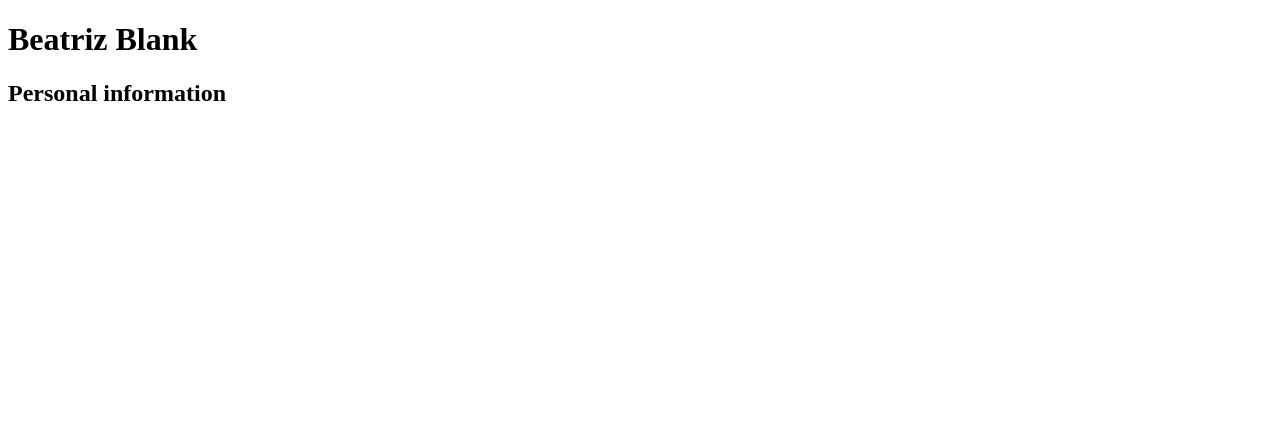
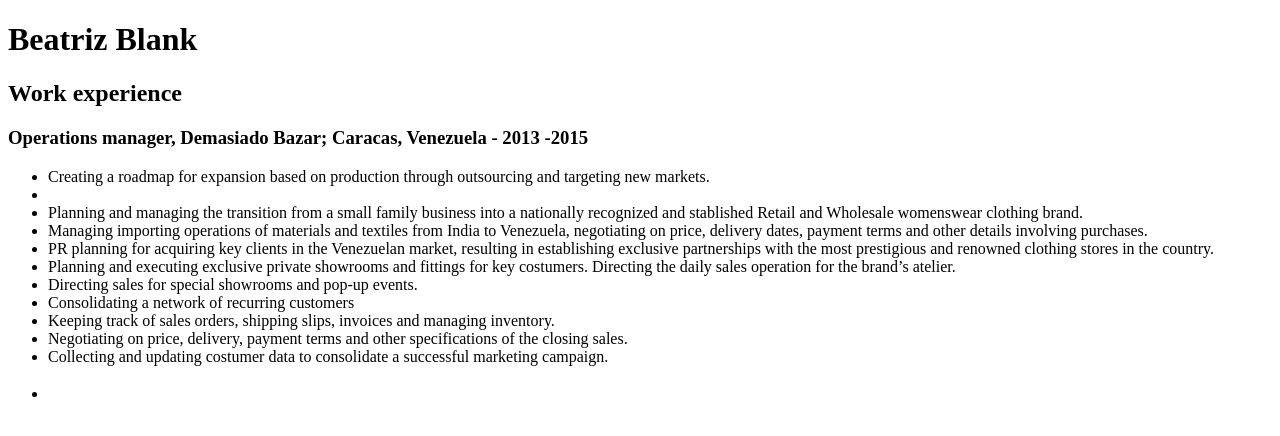
Before and after one commit to beatrizblank/beatrizblank, a plain HTML site: page homework/resume/resume.html in a window 1280 px wide. Drawn offline with Linux system fonts and the light colour scheme.

Commit message:
added work experience

```diff
--- a/homework/resume/resume.html
+++ b/homework/resume/resume.html
@@ -2,12 +2,29 @@
 
 <html>
 <head>
-<title>Resume Beatriz Blank</title>
+<title> Beatriz Blank</title>
 </head>
 
 <body>
 <h1>Beatriz Blank</h1>
-<h2>Personal information</h2>
+<h2>Work experience</h2>
+<h3>Operations manager, Demasiado Bazar;
+Caracas, Venezuela - 2013 -2015</h3>
+<p><ul>
+<li>Creating a roadmap for expansion based on production through outsourcing and targeting new markets.<li>
+<li>Planning and managing the transition from a small family business into a nationally recognized and stablished Retail and Wholesale womenswear clothing brand.</li>
+<li>Managing importing operations of materials and textiles from India to Venezuela, negotiating on price, delivery dates, payment terms and other details involving purchases.</li>
+<li>PR planning for acquiring key clients in the Venezuelan market, resulting in establishing exclusive partnerships with the most prestigious and renowned clothing stores in the country.</li>
+<li>Planning and executing exclusive private showrooms and fittings for key costumers.
+Directing the daily sales operation for the brand’s atelier. </li>
+<li>Directing sales for special showrooms and pop-up events.</li>
+<li>Consolidating a network of recurring customers</li>
+<li>Keeping track of sales orders, shipping slips, invoices and managing inventory.</li>
+<li>Negotiating on price, delivery, payment terms and other specifications of the closing sales. </li>
+<li>Collecting and updating costumer data to consolidate a successful marketing campaign.<li></p>
+
+
+<h2></h2>
 
 <p></p>
 
```
Also changed, not shown: homework/resume/index.html (+15 -0 lines).
